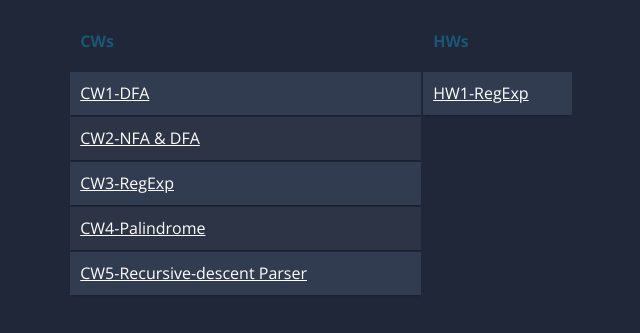
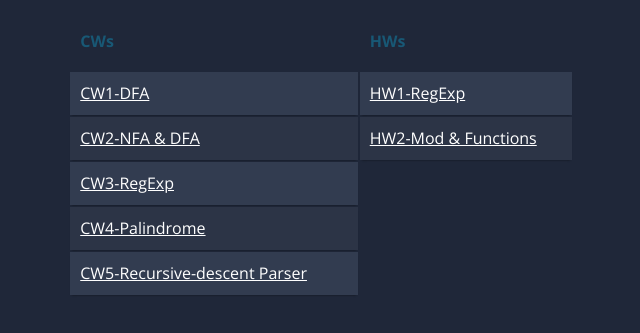
Before and after one commit to merveyavuz/Automata, a plain HTML site: page index.html in a window 1280 px wide. Shown: the part 163-496 px from the top of the page, without its empty margins (319-959 px from the left). Drawn offline with nearby package versions, Linux system fonts and the light colour scheme.

Commit message:
Update index.html

```diff
--- a/index.html
+++ b/index.html
@@ -122,6 +122,7 @@ h2 a {
 		</tr>
 		<tr>
 			<td><a href="https://merveyavuz.github.io/Automata/CW2.html" style="color:white" rel="nofollow">CW2-NFA & DFA</a></td>
+			<td><a href="https://merveyavuz.github.io/Automata/HW2/Expression.html" style="color:white"  rel="nofollow">HW2-Mod & Functions</a></td>
 		</tr>
 		<tr>
 			<td><a href="https://merveyavuz.github.io/Automata/RegExp.html" style="color:white" rel="nofollow">CW3-RegExp</a></td>
```
